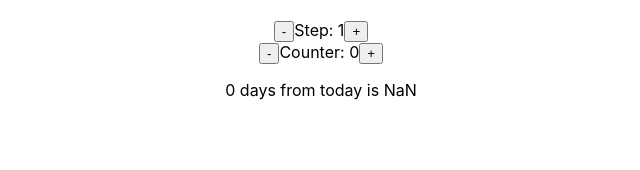
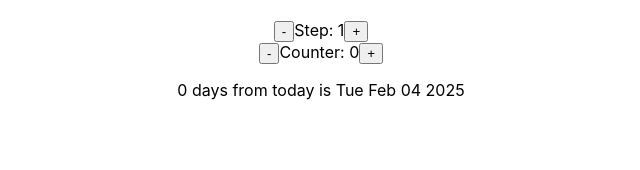
Before and after one commit to unbenounced/reactin, a React (Create React App) app in the folder counter/: page / in a window 1280 px wide. Shown: the top 170 px of the page, without its empty margins (319-959 px from the left). Built offline with nearby package versions, Linux system fonts and the light colour scheme.

Commit message:
wired app up - added the date to reflect changes to the counter

```diff
--- a/counter/src/App.js
+++ b/counter/src/App.js
@@ -6,6 +6,7 @@ export default function App() {
   const [counter, setCounter] = useState(0);
 
   const today = new Date();
+  const newDate = new Date(today);
 
   function minusStep() {
     if (step > 0) setStep((s) => s - 1);
@@ -17,11 +18,17 @@ export default function App() {
 
   function minusCounter() {
     setCounter((s) => s - step);
+    const newDate = new Date(today);
+    newDate.setDate(today.getDate() - step);
   }
 
   function plusCounter() {
     setCounter((s) => s + step);
   }
+
+  const final = new Date(
+    newDate.setDate(today.getDate() + counter)
+  ).toDateString();
 
   return (
     <div className="App">
@@ -37,8 +44,7 @@ export default function App() {
       </div>
       <div>
         <p>
-          {counter} {counter === 1 ? "day" : "days"} from today is{" "}
-          {today.setDate(today + counter)}
+          {counter} {counter === 1 ? "day" : "days"} from today is {final}
         </p>
       </div>
     </div>
```
